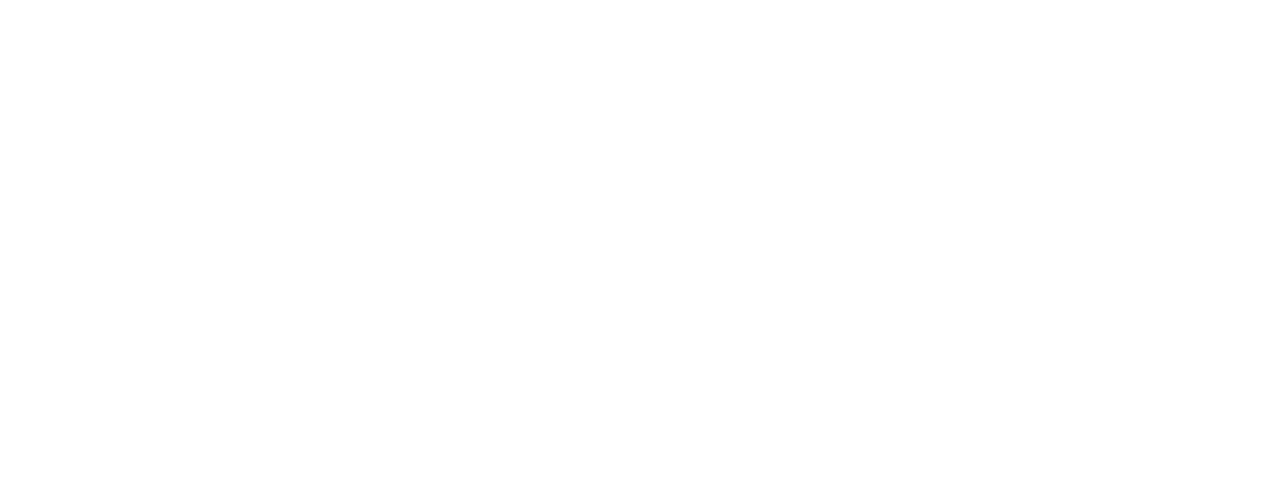
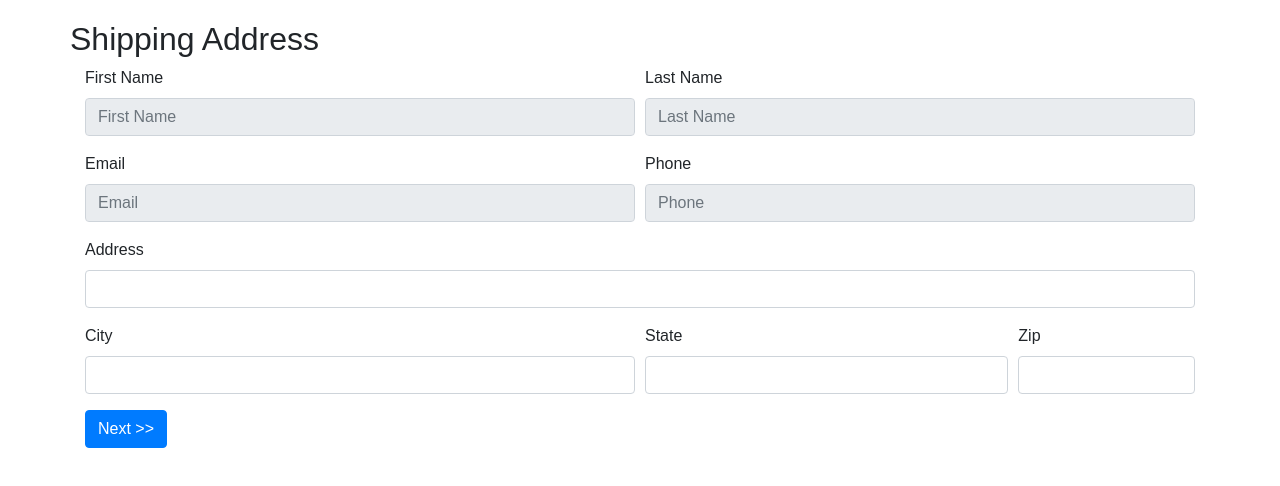
Before and after one commit to shubham5Singh/ECommerce, a React app in the folder client/: page /Address in a window 1280 px wide. Shown: the top 486 px of the page. Built offline with nearby package versions, Linux system fonts and the light colour scheme; no server answers.

Commit message:
order post with addres

```diff
--- a/client/src/App.js
+++ b/client/src/App.js
@@ -5,7 +5,7 @@ import Cart from './containers/cart';
 import ProductDescription from './containers/productDescription';
 import Checkout from './containers/checkout';
 import './App.css';
-import { BrowserRouter as Router, Switch, Route, Link } from 'react-router-dom';
+import { BrowserRouter as Router, Route } from 'react-router-dom';
 
 class App extends Component {
 	render() {
@@ -15,7 +15,7 @@ class App extends Component {
 					<Route exact path='/' component={Login} />
 					<Route exact path='/Cart' component={Cart} />
 					<Route exact path='/Home' component={Home} />
-					<Route exact path='/Checkout' component={Checkout} />
+					<Route exact path='/Address' component={Checkout} />
 					<Route exact path='/ProductDeatil/:value' component={ProductDescription} />
 				</div>
 			</Router>
--- a/client/src/components/checkoutComponent.js
+++ b/client/src/components/checkoutComponent.js
@@ -11,46 +11,87 @@ export const CheckoutComponent = (props) => {
         <div className="form-row">
           <div className="form-group col-md-6">
             <label>First Name</label>
-            <Input type="text" className="form-control" placeholder="First Name" defaultValue={props.user.FirstName} />
+            <Input
+            type="text"
+            className="form-control"
+            placeholder="First Name"
+            defaultValue={props.user.FirstName}
+            disable='true'
+            />
           </div>
           <div className="form-group col-md-6">
             <label>Last Name</label>
-            <Input type="text" className="form-control" placeholder="Last Name" defaultValue={props.user.LastName} />
+            <Input
+            type="text"
+            className="form-control"
+            placeholder="Last Name"
+            defaultValue={props.user.LastName}
+            disable='true'
+            />
           </div>
         </div>
         <div className="form-row">
           <div className="form-group col-md-6">
             <label>Email</label>
-            <Input type="email" className="form-control" placeholder="Email" defaultValue={props.user.Email} />
+            <Input
+            type="email"
+            className="form-control"
+            placeholder="Email"
+            defaultValue={props.user.Email}
+            disable='true'
+            />
           </div>
           <div className="form-group col-md-6">
             <label>Phone</label>
-            <Input type="number" className="form-control" placeholder="Phone" defaultValue={props.user.Phone} />
+            <Input
+            type="number"
+            className="form-control"
+            placeholder="Phone"
+            defaultValue={props.user.Phone}
+            disable='true'
+            />
           </div>
 
         </div>
         <div className="form-group">
           <label>Address </label>
-          <Input type="text" className="form-control" />
+          <Input
+          type="text"
+          className="form-control"
+          change={(e) =>props.handleAddress(e)}
+           />
         </div>
         <div className="form-row">
           <div className="form-group col-md-6">
             <label>City</label>
-            <Input type="text" className="form-control" />
+            <Input
+            type="text"
+            className="form-control"
+            change={(e) =>props.handleCity(e)}
+            />
           </div>
           <div className="form-group col-md-4">
             <label>State</label>
-            <select defaultValue="choose.." className="form-control">
-              <option>Choose...</option>
-              <option>...</option>
-            </select>
+            <Input
+            type="text"
+            className="form-control"
+            change={(e) =>props.handleState(e)}
+            />
           </div>
           <div className="form-group col-md-2">
             <label>Zip</label>
-            <Input type="text" className="form-control" />
+            <Input
+            type="text"
+            className="form-control"
+            change={(e) =>props.handlePinCode(e)}
+            />
           </div>
         </div>
-        <Button  class="btn btn-primary" name="Next >>"/>
+        <Button
+        class="btn btn-primary"
+        name="Next >>"
+        click={props.submitAddress}
+        />
       </form>
     </div>
   );
--- a/client/src/components/input.js
+++ b/client/src/components/input.js
@@ -8,6 +8,7 @@ export const Input = (props) =>{
     onChange={props.change}
     id={props.id}
     defaultValue={props.defaultValue}
+    disabled={props.disable}
     />
   );
 }
--- a/client/src/containers/cart.js
+++ b/client/src/containers/cart.js
@@ -3,6 +3,7 @@ import { withRouter } from 'react-router-dom';
 import { connect } from 'react-redux';
 import { removeItemCart } from '../redux/actions/cartAction';
 import { Button } from '../components/button';
+import { Input } from '../components/input';
 import { Link } from 'react-router-dom';
 
 import './cart.css';
@@ -13,7 +14,10 @@ class Cart extends React.Component {
 		this.handleRemoveItemCart = this.handleRemoveItemCart.bind(this);
 		this.handleCheckout = this.handleCheckout.bind(this);
 		this.handleContinueShopping = this.handleContinueShopping.bind(this);
+		this.handleQuantityChange = this.handleQuantityChange.bind(this);
 		const item = false;
+		const error = false;
+
 	}
 
 	handleRemoveItemCart(product) {
@@ -22,7 +26,7 @@ class Cart extends React.Component {
 
 	handleCheckout() {
 		// if(this.props.login.isLogin){
-    this.props.history.push('/Checkout');
+		this.props.history.push('/Address');
 		// }
 		// else{
 		//   this.props.history.push('/');
@@ -30,18 +34,35 @@ class Cart extends React.Component {
 
 	}
 
+	handleQuantityChange(product, e) {
+		this.error = false;
+		if (e.target.value < product.UnitInStock) {
+			this.props.cart.cartItems.filter((item) => {
+				if (item === product) {
+					item.Quantity = e.target.value;
+				}
+			});
+		}
+		else {
+			this.error = true;
+		}
+		this.props.history.push('/Cart');
+	}
+
 	handleContinueShopping() {
 		this.props.history.push('/Home');
 	}
+
 	render() {
 		if (this.props.cart.cartItems.length > 0) {
 			this.item = true;
 		}
+		let errorMsg = 'Exceed Limit'
 		let total = 0;
 		let save = 0;
 		this.props.cart.cartItems.map((product, index) => {
-      total +=  product.UnitPrice;
-      save = save + product.Discount;
+			total += product.UnitPrice * product.Quantity;
+			save += product.Discount * product.Quantity;
 		});
 
 		return (
@@ -80,7 +101,9 @@ class Cart extends React.Component {
 															<h6><strong> {product.UnitPrice - product.Discount}&#36; <span className="text-muted">x</span></strong></h6>
 														</div>
 														<div className="col-md-4 col-sm-2">
-                              <input type="text" className="form-control input-sm" defaultValue="1" disabled />
+															<Input type="number" className="form-control input-sm" defaultValue={product.Quantity} change={(e) => this.handleQuantityChange(product, e)} />
+															{this.error ?
+																<p>*{errorMsg}</p> : ''}
 														</div>
 														<div className="col-md-4 col-sm-2">
 															<Button
@@ -118,12 +141,12 @@ class Cart extends React.Component {
 												<strong>Delevery Charges :</strong>
 											</div>
 											<div className="col-md-4 offset-2">
-                        <strong>{total > 500 ? 'Free' : 50 } </strong>
+												<strong>{total > 500 ? 'Free' : 50} </strong>
 											</div>
 										</div>
 										<div className="row text-center">
 											<div className="col-md-9">
-                        <h4 className="text-right">Pay <strong>{total> 500 ?total-save : total -save +50 } &#36;</strong></h4>
+												<h4 className="text-right">Pay <strong>{total > 500 ? total - save : total - save + 50} &#36;</strong></h4>
 											</div>
 											<div className="col-md-3">
 												<Button class="btn btn-success btn-block" name="Place Order" click={this.handleCheckout} />
--- a/client/src/containers/checkout.js
+++ b/client/src/containers/checkout.js
@@ -1,10 +1,23 @@
 import React from 'react';
 import { connect } from 'react-redux';
 import { CheckoutComponent } from '../components/checkoutComponent';
-import { getUserDetail } from '../redux/actions/cartAction'
+import { getUserDetail,order } from '../redux/actions/cartAction'
+
 class Checkout extends React.Component {
   constructor(props) {
     super(props);
+    this.handleAddress = this.handleAddress.bind(this);
+    this.handleCity = this.handleCity.bind(this);
+    this.handlePinCode = this.handlePinCode.bind(this);
+    this.handleState = this.handleState.bind(this);
+    this.submitAddress = this.submitAddress.bind(this);
+    const address ={
+      address:'',
+      city:'',
+      pinCode:'',
+      state:'',
+      customerId:''
+    };
   }
   componentDidMount() {
     // if (!this.props.login.isLogin) {
@@ -16,10 +29,53 @@ class Checkout extends React.Component {
     // }
   }
 
+  handleAddress(e) {
+
+    this.address = {
+      ...this.address,
+      address : e.target.value
+    }
+  }
+
+  handleCity(e) {
+    this.address ={
+      ...this.address,
+      city : e.target.value
+    }
+  }
+
+  handlePinCode(e) {
+   this.address ={
+     ...this.address,
+     pinCode: e.target.value
+   }
+  }
+
+  handleState(e){
+    this.address = {
+      ...this.address,
+      state: e.target.value
+    }
+  }
+
+  submitAddress(){
+    this.address = {
+      ...this.address,
+      customerId : this.props.login.customerId
+    };
+   const orderDetails = this.props.cart.cartItems;
+    this.props.order(this.address,orderDetails);
+  }
+
   render() {
     return (
       <CheckoutComponent
-      user = {this.props.login.user}
+        user={this.props.login.user}
+        handleAddress={(e) => this.handleAddress(e)}
+        handleCity={(e) => this.handleCity(e)}
+        handlePinCode={(e) => this.handlePinCode(e)}
+        handleState={(e) => this.handleState(e)}
+        submitAddress={this.submitAddress}
       />
     )
   }
@@ -36,6 +92,10 @@ const mapDispatchToProps = (dispatch) => {
   return {
     getUserDetail: (customerId) => {
       dispatch(getUserDetail(customerId));
+    },
+
+    order: (address,orderDetails) =>{
+      dispatch(order(address,orderDetails));
     }
   };
 }
--- a/client/src/redux/actions/cartAction.js
+++ b/client/src/redux/actions/cartAction.js
@@ -1,4 +1,17 @@
 import axios from 'axios';
+
+export function order(_address,_orderDetails){
+  return (dispatch) =>{
+    axios.post('http://localhost:8080/orders',{
+      address:_address,
+      orderDetails:_orderDetails
+    }).then((response) =>{
+      console.log(response);
+    }).catch((err) =>{
+      console.log(err);
+    })
+  }
+}
 
 export function getUserDetail(customerId){
   return (dispatch) =>{
@@ -16,6 +29,10 @@ export function getUserDetail(customerId){
 
 export function addToCart(product) {
   return (dispatch) => {
+    product = {
+      ...product,
+      Quantity : 1
+    }
     dispatch({
       type: 'ADD_TO_CART',
       payload: product
--- a/client/src/redux/reducers/productCartReducer.js
+++ b/client/src/redux/reducers/productCartReducer.js
@@ -5,10 +5,10 @@ const cartReducer = (state = {
 }, action) => {
   switch (action.type) {
     case 'ADD_TO_CART':
-    let index =0;
-    let value = state.products.filter((product) =>{
-        if(product.ProductId===action.payload.ProductId){
-           index = state.products.indexOf(product);
+      let index = 0;
+      state.products.filter((product) => {
+        if (product.ProductId === action.payload.ProductId) {
+          index = state.products.indexOf(product);
         }
       });
       state = {
@@ -16,14 +16,12 @@ const cartReducer = (state = {
         cartItems: [...state.cartItems, action.payload],
         products: [...state.products.slice(0, index), ...state.products.slice(index + 1)]
       };
-      return state;
       break;
     case 'GET_PRODUCTS':
       state = {
         ...state,
         products: action.payload
-      }
-      return state;
+      };
       break;
     case 'REMOVE_CART_ITEM':
       const index2 = state.cartItems.indexOf(action.payload);
@@ -31,20 +29,18 @@ const cartReducer = (state = {
         ...state,
         cartItems: [...state.cartItems.slice(0, index2), ...state.cartItems.slice(index2 + 1)],
         products: [...state.products, action.payload]
-      }
-      return state;
+      };
       break;
     case 'SEARCH_PRODUCT':
       state = {
         ...state,
         searchProduct: action.payload
-      }
-      return state;
+      };
       break;
     default:
-      return state;
       break;
   }
+  return state;
 }
 
 export default cartReducer;
```
Also changed, not shown: 1 other file (tests, documents, lock files or other folders). Lines whose indentation alone changed are shown as unchanged.
